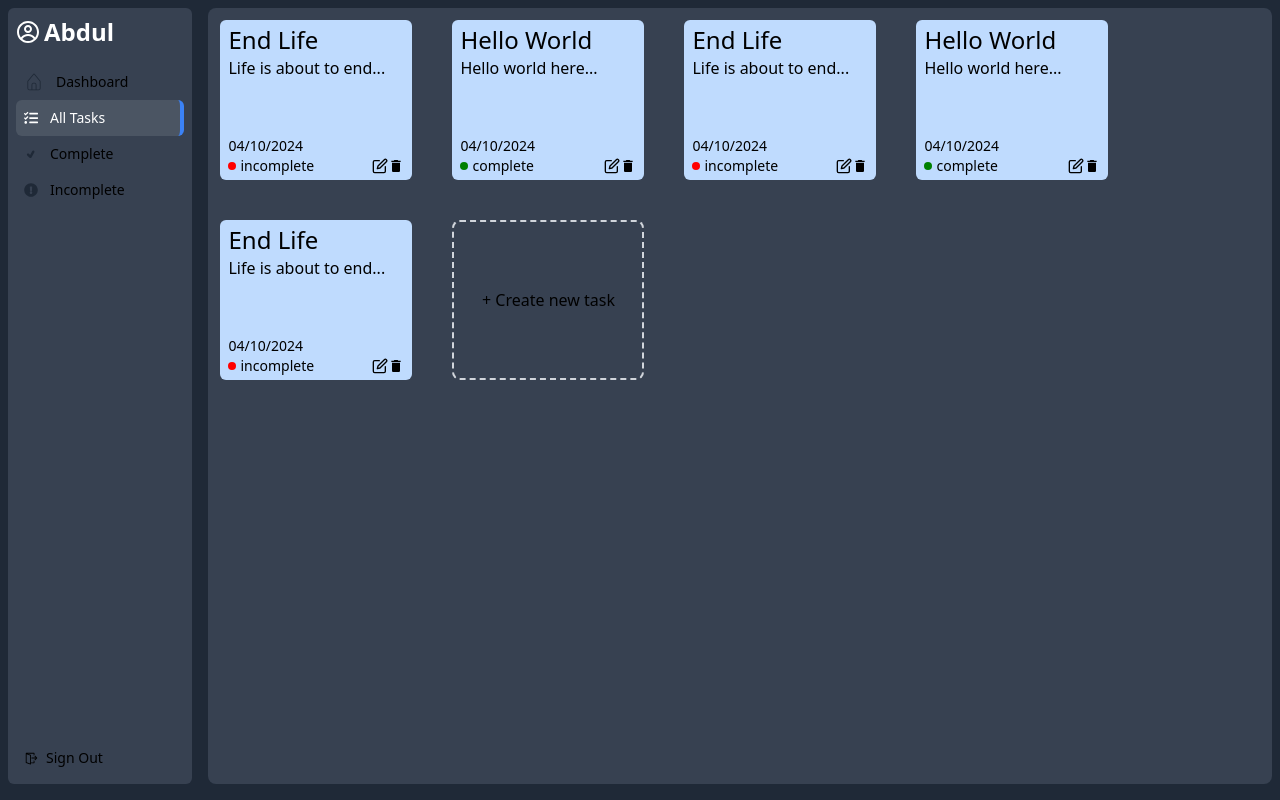
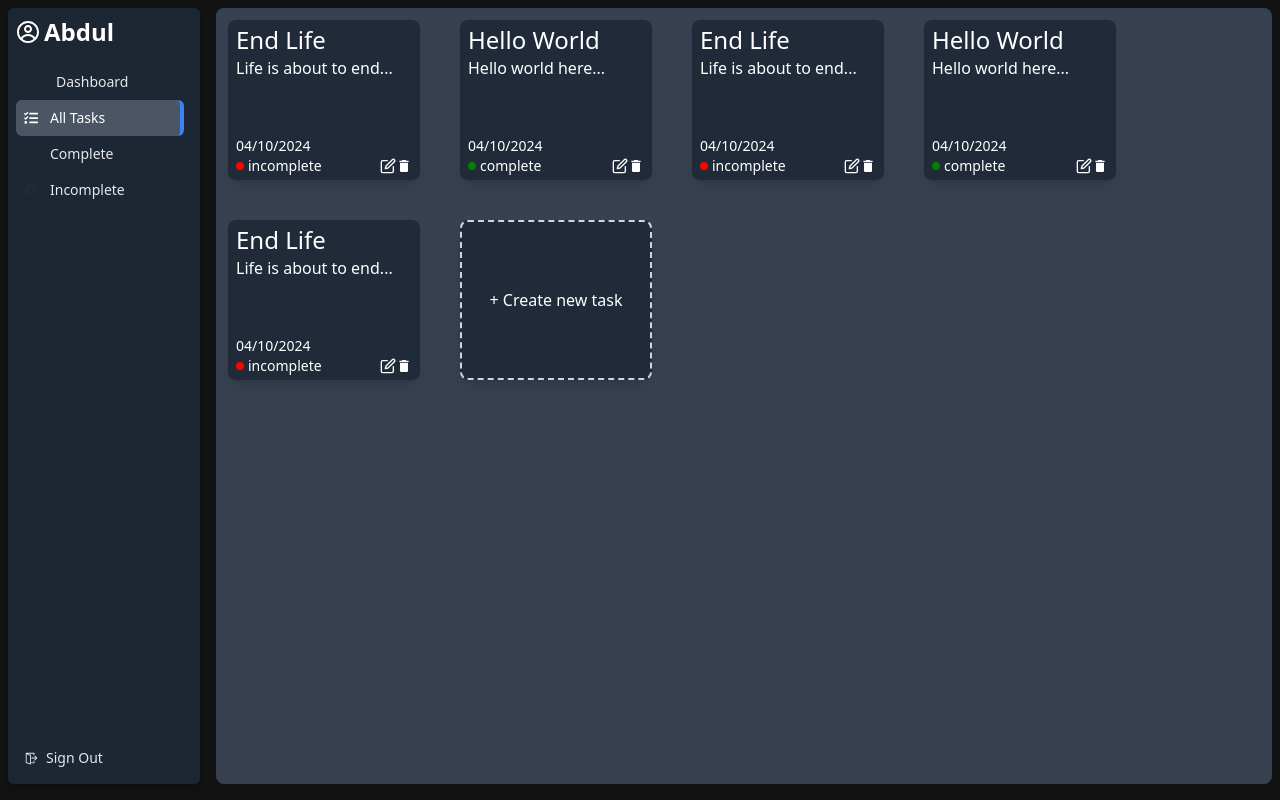
Before and after one commit to AbdulmateenAl/task_manager_frontend, a Next.js app: page /all_tasks in a window 1280 px wide. Built offline with nearby package versions, Linux system fonts and the light colour scheme.

Commit message:
Kept modern styling to modal and cards

```diff
--- a/src/app/all_tasks/page.tsx
+++ b/src/app/all_tasks/page.tsx
@@ -10,13 +10,13 @@ import { MdDelete } from "react-icons/md";
 export default function Alltasks() {
 	const [showModal, setShowModal] = useState(false);
 
-    const status:string = "complete";
-    const statusColor:string = "green";
+	const status: string = "complete";
+	const statusColor: string = "green";
 	return (
 		<div>
 			<div className="bg-gray-700 rounded-lg w-auto h-[95vh] md:h-[97vh] m-2 overflow-y-auto">
 				<div className="flex flex-wrap items-center justify-center md:justify-normal gap-x-10 w-full gap-y-10 p-3">
-					<div className="flex flex-col justify-between bg-blue-200 rounded-md w-48 h-40 px-2 py-1">
+					<div className="task-cards">
 						<div>
 							<h1 className="text-2xl">End Life</h1>
 							<p>Life is about to end...</p>
@@ -38,7 +38,7 @@ export default function Alltasks() {
 							</div>
 						</div>
 					</div>
-                    <div className="flex flex-col justify-between bg-blue-200 rounded-md w-48 h-40 px-2 py-1">
+					<div className="task-cards">
 						<div>
 							<h1 className="text-2xl">Hello World</h1>
 							<p>Hello world here...</p>
@@ -47,7 +47,10 @@ export default function Alltasks() {
 							<p className="text-sm">04/10/2024</p>
 							<div className="flex flex-row items-center justify-between">
 								<div className="flex items-center">
-                                    <div style={{background: statusColor}} className="w-2 h-2 rounded-full"></div>
+									<div
+										style={{ background: statusColor }}
+										className="w-2 h-2 rounded-full"
+									></div>
 									<p className="text-sm rounded-xl px-1">{status}</p>
 								</div>
 								<div className="flex">
@@ -57,7 +60,7 @@ export default function Alltasks() {
 							</div>
 						</div>
 					</div>
-                    <div className="flex flex-col justify-between bg-blue-200 rounded-md w-48 h-40 px-2 py-1">
+					<div className="task-cards">
 						<div>
 							<h1 className="text-2xl">End Life</h1>
 							<p>Life is about to end...</p>
@@ -79,7 +82,7 @@ export default function Alltasks() {
 							</div>
 						</div>
 					</div>
-                    <div className="flex flex-col justify-between bg-blue-200 rounded-md w-48 h-40 px-2 py-1">
+					<div className="task-cards">
 						<div>
 							<h1 className="text-2xl">Hello World</h1>
 							<p>Hello world here...</p>
@@ -88,7 +91,10 @@ export default function Alltasks() {
 							<p className="text-sm">04/10/2024</p>
 							<div className="flex flex-row items-center justify-between">
 								<div className="flex items-center">
-                                    <div style={{background: statusColor}} className="w-2 h-2 rounded-full"></div>
+									<div
+										style={{ background: statusColor }}
+										className="w-2 h-2 rounded-full"
+									></div>
 									<p className="text-sm rounded-xl px-1">{status}</p>
 								</div>
 								<div className="flex">
@@ -98,7 +104,7 @@ export default function Alltasks() {
 							</div>
 						</div>
 					</div>
-                    <div className="flex flex-col justify-between bg-blue-200 rounded-md w-48 h-40 px-2 py-1">
+					<div className="task-cards">
 						<div>
 							<h1 className="text-2xl">End Life</h1>
 							<p>Life is about to end...</p>
@@ -120,7 +126,10 @@ export default function Alltasks() {
 							</div>
 						</div>
 					</div>
-					<div onClick={() => setShowModal(true)} className="border-2 border-dashed border-gray-300 rounded-lg w-48 h-40 flex items-center justify-center cursor-pointer">
+					<div
+						onClick={() => setShowModal(true)}
+						className="border-2 border-dashed border-gray-300 rounded-lg w-48 h-40 flex items-center justify-center cursor-pointer bg-gray-800 bg-opacity-90 text-white shadow-lg p-3 transition hover:scale-105 hover:shadow-xl"
+					>
 						<h2>+ Create new task</h2>
 					</div>
 				</div>
@@ -128,6 +137,9 @@ export default function Alltasks() {
 			{/* Modal COmponent */}
 			<Modal show={showModal} onClose={setShowModal}>
 				<div>Hello</div>
+				<button className="btn-primary bg-blue-600 hover:bg-blue-500 px-3 py-2">
+					Add Task
+				</button>
 			</Modal>
 		</div>
 	);
--- a/src/app/components/Modal.tsx
+++ b/src/app/components/Modal.tsx
@@ -7,14 +7,12 @@ type ModalProps = {
   export default function Modal({ show, onClose, children }: ModalProps) {
     return (
       <div
-        className={`fixed inset-0 flex items-center justify-center z-10 transition-transform duration-300 ease-in-out ${
-          show ? "translate-x-0" : "-translate-x-full"
-        }`}
+        className={`modal-view ${show ? "translate-x-0" : "-translate-x-full"}`}
       >
-        <div className="relative w-[350px] max-w-xl h-[80vh] bg-blue-500 rounded-2xl p-4">
+        <div className="relative text-gray-200 w-[400px] max-w-xl h-[80vh] rounded-lg p-4 shadow-xl border border-gray-700">
           <button
             onClick={() => onClose(false)}
-            className="absolute top-1 right-1 flex items-center justify-center w-6 h-6 rounded-full bg-white"
+            className="flex items-center justify-center w-6 h-6 absolute top-3 right-1 bg-gray-600 hover:bg-gray-500 text-white px-2 py-1 rounded-full"
           >
             X
           </button>
--- a/src/app/components/Navbar.tsx
+++ b/src/app/components/Navbar.tsx
@@ -29,7 +29,7 @@ const Navbar = () => {
 	return (
         <div className="h-[85vh] md:h-[97vh] w-[50px] sm:w-48 m-2 box-border">
             {/* Navigation bar */}
-			<nav className="flex flex-col w-full h-full justify-between bg-gray-700 rounded-md p-2">
+			<nav className="flex flex-col w-[60px] sm:w-48 h-[97vh] bg-gray-800 bg-opacity-90 rounded-md p-2 shadow-md">
 				<div className="flex flex-col items-start space-y-4 w-full h-full">
 					<Link className="flex flex-row gap-1 items-center" href="/">
 						<CgProfile className="text-2xl text-white" />
@@ -38,12 +38,12 @@ const Navbar = () => {
 						</h1>
 					</Link>
 
-					{/* Use map for menu items */}
+					{/* Using map for menu items */}
 					<ul className="text-sm">
 						{menuItems.map(({ href, label, icon }) => {
 							const isActive = pathname === href;
 							return (
-								<li key={href}>
+								<li key={href} className="transition hover:scale-105 hover:shadow-xl">
 									<Link
 										href={href}
 										className={`flex flex-row items-center gap-3 text-left hover:bg-gray-600 p-1 md:py-2 md:pl-2 md:pr-14 rounded-md cursor-pointer group hover:text-white ${isActive ? "bg-gray-600 text-white border-r-4 border-blue-500" : "hover:bg-gray-400 hover:text-white"}`}
@@ -66,7 +66,7 @@ const Navbar = () => {
 						<li>
 							<Link
 								href="/signout"
-								className={`flex flex-row items-center gap-2 hover:bg-gray-600 py-2 pl-2 pr-20 rounded-md group hover:text-white cursor-pointer ${pathname === "/signout" ? "bg-gray-600 text-white border-r-4 border-blue-500" : "hover:bg-gray-400 hover:text-white"}`}
+								className={`flex flex-row items-center gap-2 hover:bg-gray-600 py-2 pl-2 pr-20 rounded-md group hover:text-white cursor-pointer transition hover:scale-105 hover:shadow-xl ${pathname === "/signout" ? "bg-gray-600 text-white border-r-4 border-blue-500" : "hover:bg-gray-400 hover:text-white"}`}
 							>
 								<VscSignOut className={`${pathname === "/signout" ? "text-white" : ""}`}/>
 								<p className="group-hover:text-white font-medium hidden md:block">
--- a/src/app/globals.css
+++ b/src/app/globals.css
@@ -7,3 +7,15 @@
     @apply bg-gray-800 text-black
   }
 }
+
+@layer utilities {
+  .btn-primary {
+    @apply text-white rounded-lg shadow-md
+  }
+  .task-cards {
+    @apply flex flex-col justify-between px-2 py-1 bg-gray-800 bg-opacity-90 text-white shadow-lg rounded-lg p-3 w-48 h-40 transition hover:scale-105 hover:shadow-xl
+  }
+  .modal-view{
+    @apply fixed inset-0 flex items-center justify-center z-10 bg-black bg-opacity-50
+  }
+}
--- a/src/app/layout.tsx
+++ b/src/app/layout.tsx
@@ -14,9 +14,9 @@ export default function RootLayout({
   children: React.ReactNode;
 }>) {
   return (
-    <html lang="en">
+    <html lang="en" className="font-inter">
       <body>
-        <div className="flex">
+        <div className="min-h-screen bg-[#121212] text-gray-200 flex">
           <Navbar />
           <div className="w-full overflow-x-auto">
             {children}
```
Lines whose indentation alone changed are shown as unchanged.
